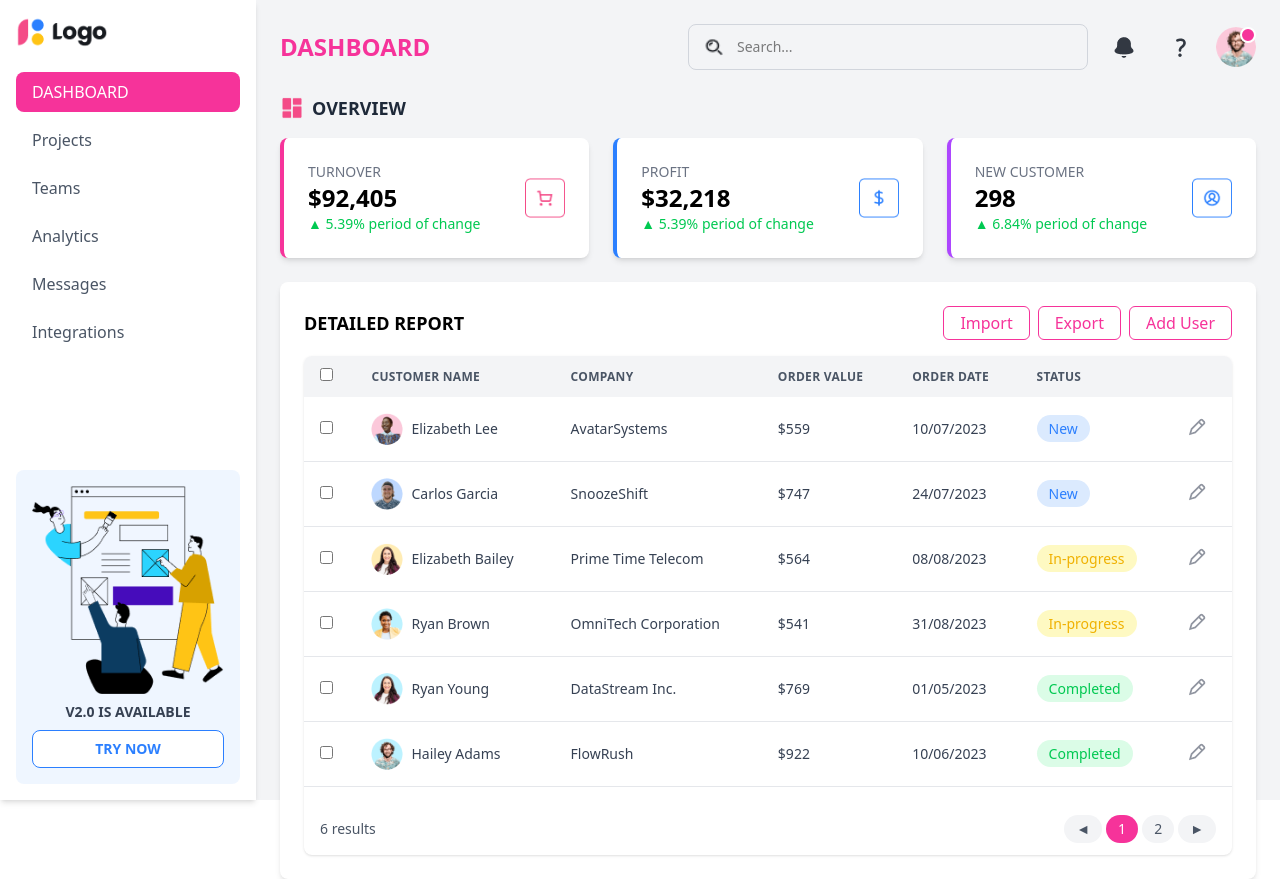
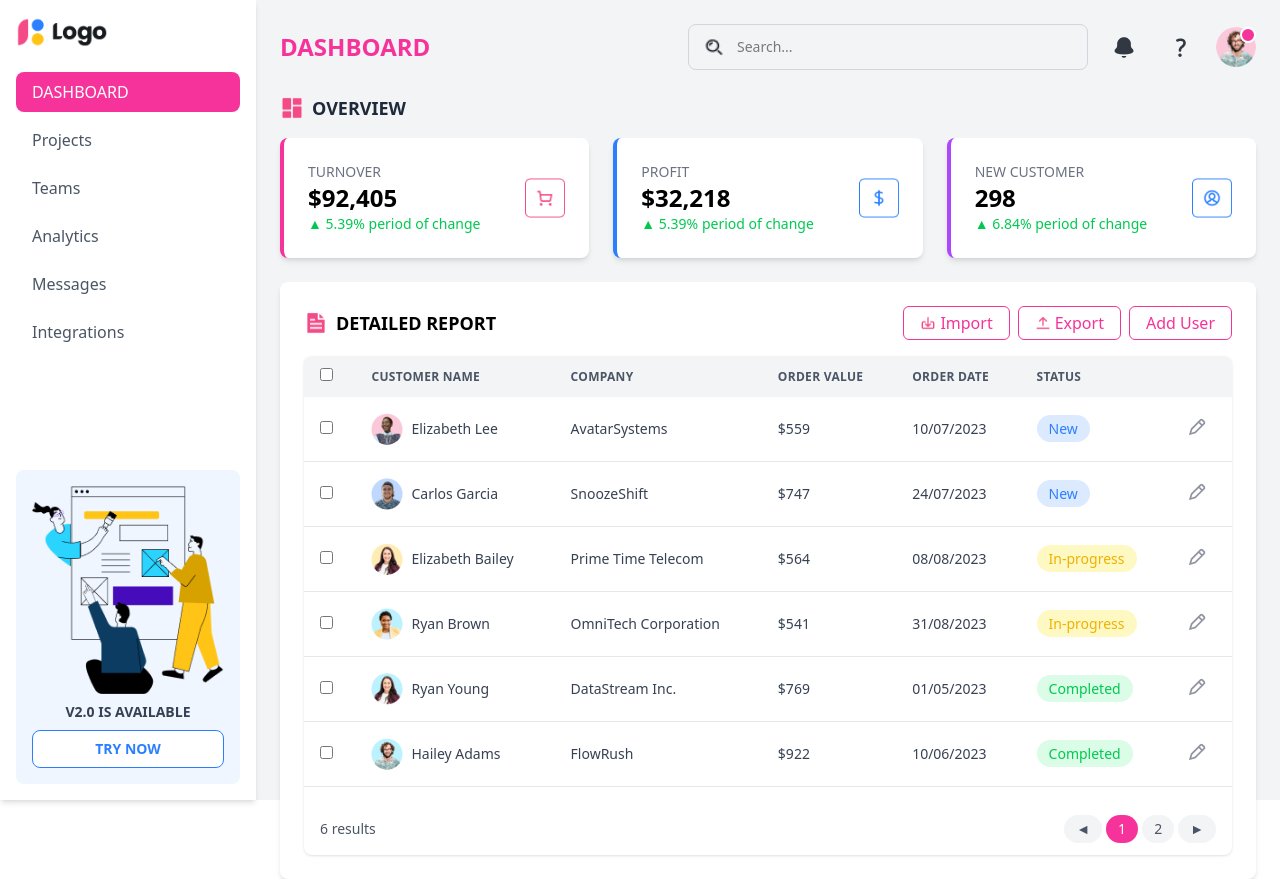
Before and after one commit to phongtran2004/22717861_TranDiPhong_ThucHanh-PTGDUD, a React (Vite) app in the folder lab06/22717861_TranDiPhong_BaiTapThucHanhPTGDUD/: page / in a window 1280 px wide. Built offline with nearby package versions, Linux system fonts and the light colour scheme.

Commit message:
Re-css admin-app

```diff
--- a/lab06/22717861_TranDiPhong_BaiTapThucHanhPTGDUD/src/components/DetailedReport.jsx
+++ b/lab06/22717861_TranDiPhong_BaiTapThucHanhPTGDUD/src/components/DetailedReport.jsx
@@ -1,8 +1,11 @@
 import React, { useState, useEffect } from 'react';
 import DataTable from './DataTable';
 import EditModal from './EditModal';
-import AddUserModal from './AddUserModal'; // Thêm modal mới
+import AddUserModal from './AddUserModal';
 import editIcon from '../assets/img/edit-icon.png';
+import documentIcon from '../assets/img/document-icon.png';
+import downloadIcon from '../assets/img/download-icon.png';
+import shareIcon from '../assets/img/share-icon.png';
 import avatar1 from '../assets/img/avatar1.png';
 import avatar2 from '../assets/img/avatar2.png';
 import avatar3 from '../assets/img/avatar3.png';
@@ -14,7 +17,7 @@ const DetailedReport = () => {
     const [reports, setReports] = useState([]);
     const [loading, setLoading] = useState(true);
     const [isEditModalOpen, setIsEditModalOpen] = useState(false);
-    const [isAddModalOpen, setIsAddModalOpen] = useState(false); // State cho modal thêm user
+    const [isAddModalOpen, setIsAddModalOpen] = useState(false);
     const [currentReport, setCurrentReport] = useState(null);
 
     const columns = [
@@ -93,7 +96,7 @@ const DetailedReport = () => {
     const handleAddUser = (newUser) => {
         setReports(prevReports => [
             ...prevReports,
-            { ...newUser, avatar: avatar1 } // Gán avatar mặc định cho user mới
+            { ...newUser, avatar: avatar1 }
         ]);
     };
 
@@ -131,18 +134,31 @@ const DetailedReport = () => {
     return (
         <div className="bg-white p-6 rounded-lg shadow-md">
             <div className="flex justify-between items-center mb-4">
-                <h2 className="text-lg font-semibold">DETAILED REPORT</h2>
-                <div className="space-x-2">
+                {/* Tiêu đề với icon document */}
+                <div className="flex items-center">
+                    <img
+                        src={documentIcon}
+                        alt="Document Icon"
+                        className="w-6 h-6 mr-2"
+                    />
+                    <h2 className="text-lg font-semibold">DETAILED REPORT</h2>
+                </div>
+                <div className="flex items-center space-x-2 flex-nowrap">
+                    {/* Button Import với downloadIcon */}
                     <button
-                        className="border border-pink-500 text-pink-500 hover:text-pink-600 hover:border-pink-600 transition-colors px-4 py-1 rounded-md"
+                        className="border border-pink-500 text-pink-500 hover:text-pink-600 hover:border-pink-600 transition-colors px-4 py-1 rounded-md flex items-center space-x-1"
                     >
-                        Import
+                        <img src={downloadIcon} alt="Download" className="w-4 h-4" />
+                        <span>Import</span>
                     </button>
+                    {/* Button Export với shareIcon */}
                     <button
-                        className="border border-pink-500 text-pink-500 hover:text-pink-600 hover:border-pink-600 transition-colors px-4 py-1 rounded-md"
+                        className="border border-pink-500 text-pink-500 hover:text-pink-600 hover:border-pink-600 transition-colors px-4 py-1 rounded-md flex items-center space-x-1"
                     >
-                        Export
+                        <img src={shareIcon} alt="Share" className="w-4 h-4" />
+                        <span>Export</span>
                     </button>
+                    {/* Button Add User */}
                     <button
                         onClick={handleAddModalOpen}
                         className="border border-pink-500 text-pink-500 hover:text-pink-600 hover:border-pink-600 transition-colors px-4 py-1 rounded-md"
```
